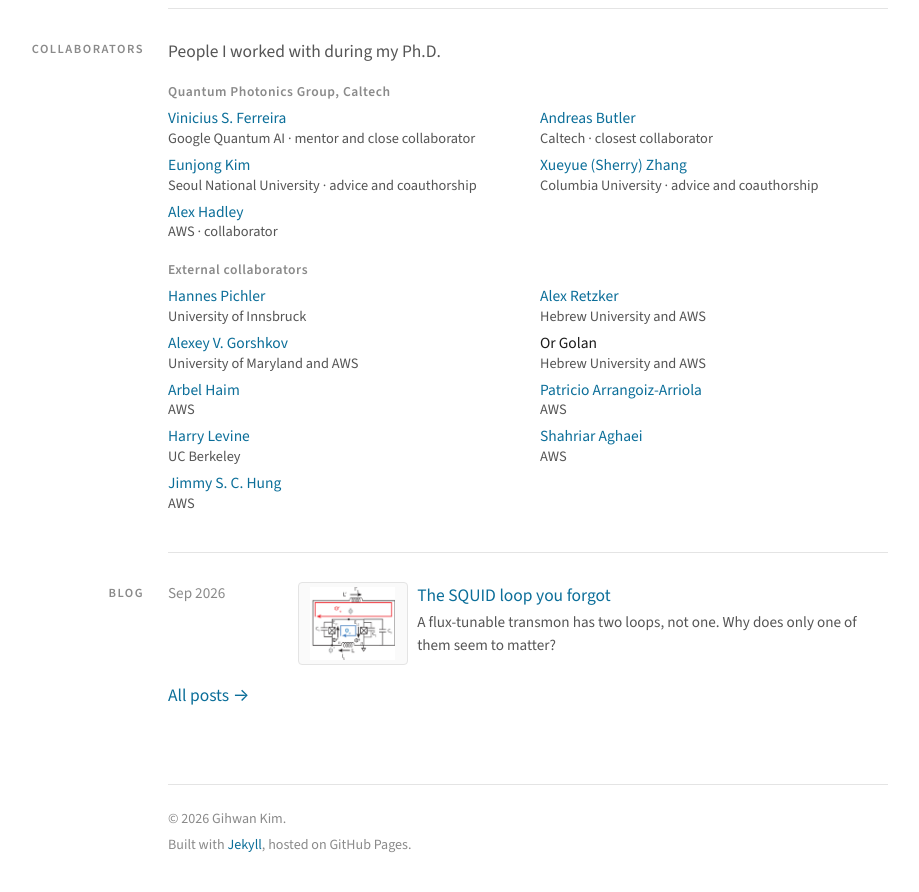
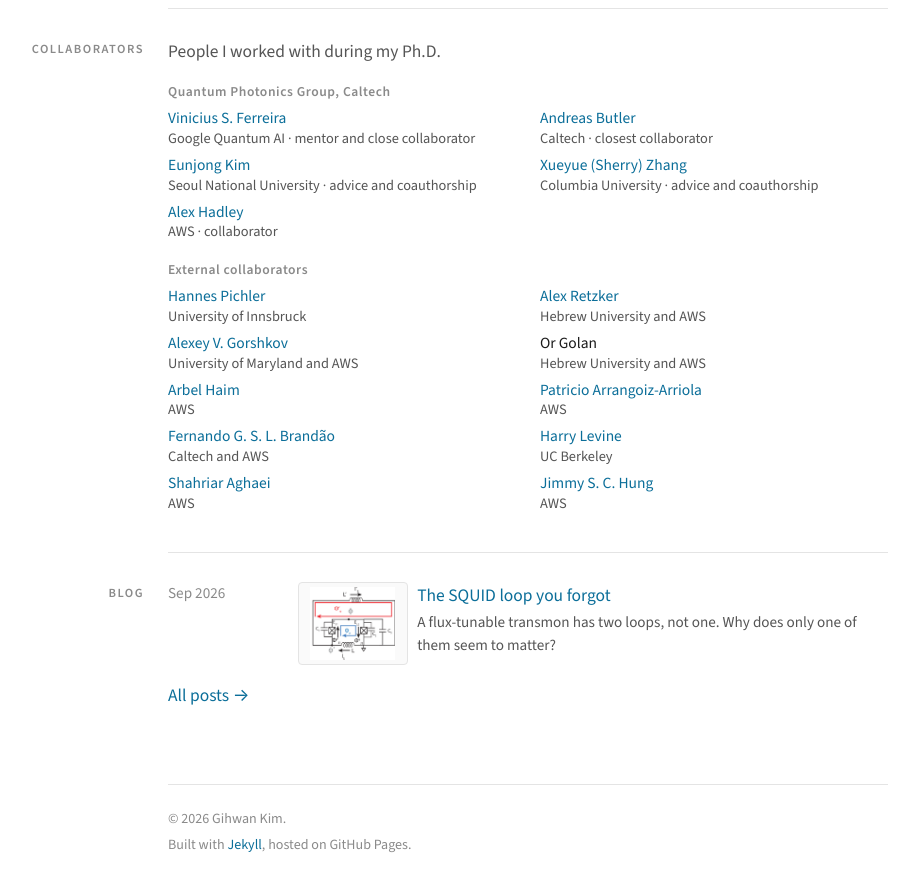
Before and after one commit to gihwan-scqubits/gihwan-scqubits.github.io, a Jekyll site: the page built from index.md, in a window 1280 px wide and 900 px high, scrolled down 2540 px. Shown: the top 892 px of the window, without its empty margins (112-1031 px from the left). Built offline with Jekyll 4.4.1, drawn with Linux system fonts in a browser that asks for light colours.

Commit message:
Collaborators: add Fernando Brandão
Co-Authored-By: Claude Fable 5.1 <noreply@anthropic.com>
Claude-Session: https://claude.ai/code/session_01D9GyQzp35NGwXa4HyFQyv5

```diff
--- a/_data/collaborators.yml
+++ b/_data/collaborators.yml
@@ -40,6 +40,9 @@
     - name: Patricio Arrangoiz-Arriola
       affiliation: AWS
       url: https://scholar.google.com/citations?user=32HoIzQAAAAJ
+    - name: Fernando G. S. L. Brandão
+      affiliation: Caltech and AWS
+      url: https://www.cms.caltech.edu/people/fbrandao
     - name: Harry Levine
       affiliation: UC Berkeley
       url: https://www.levine-quantum.com/
```
